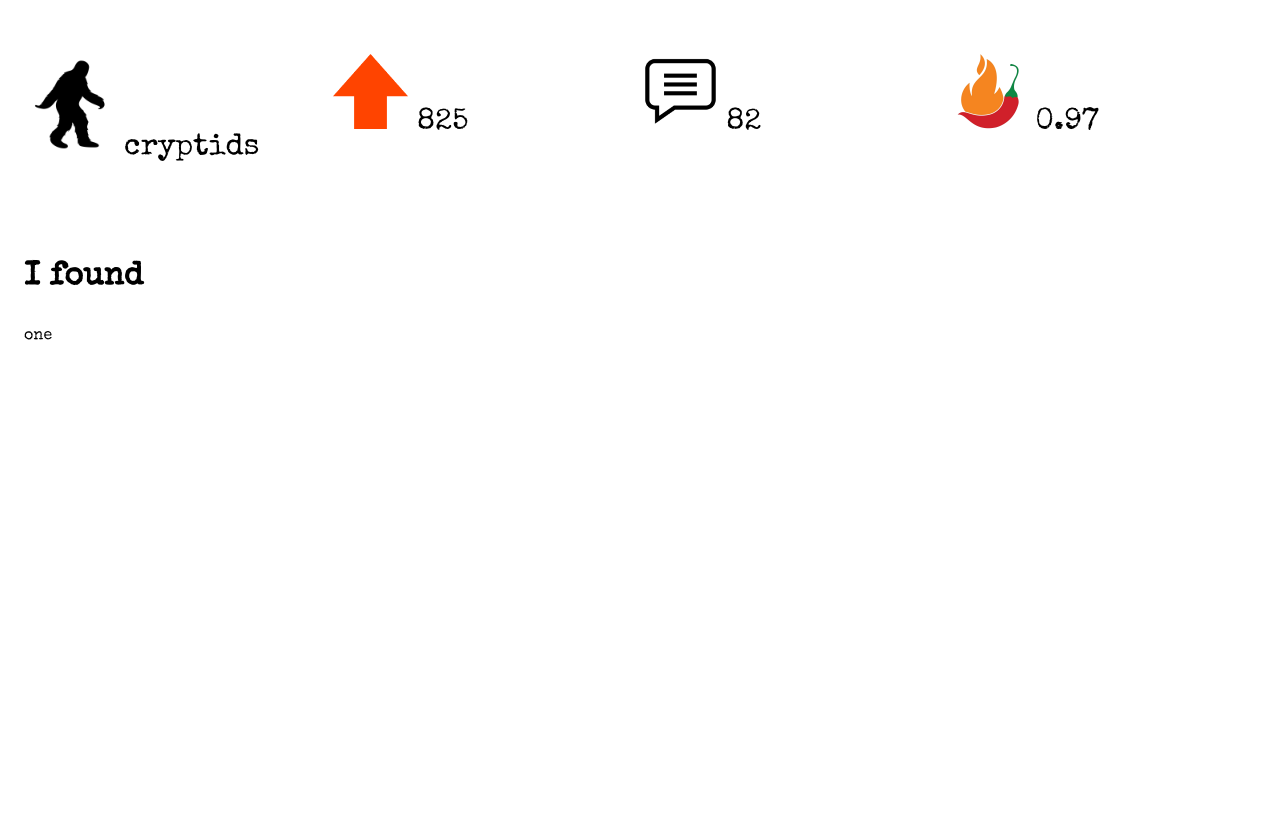
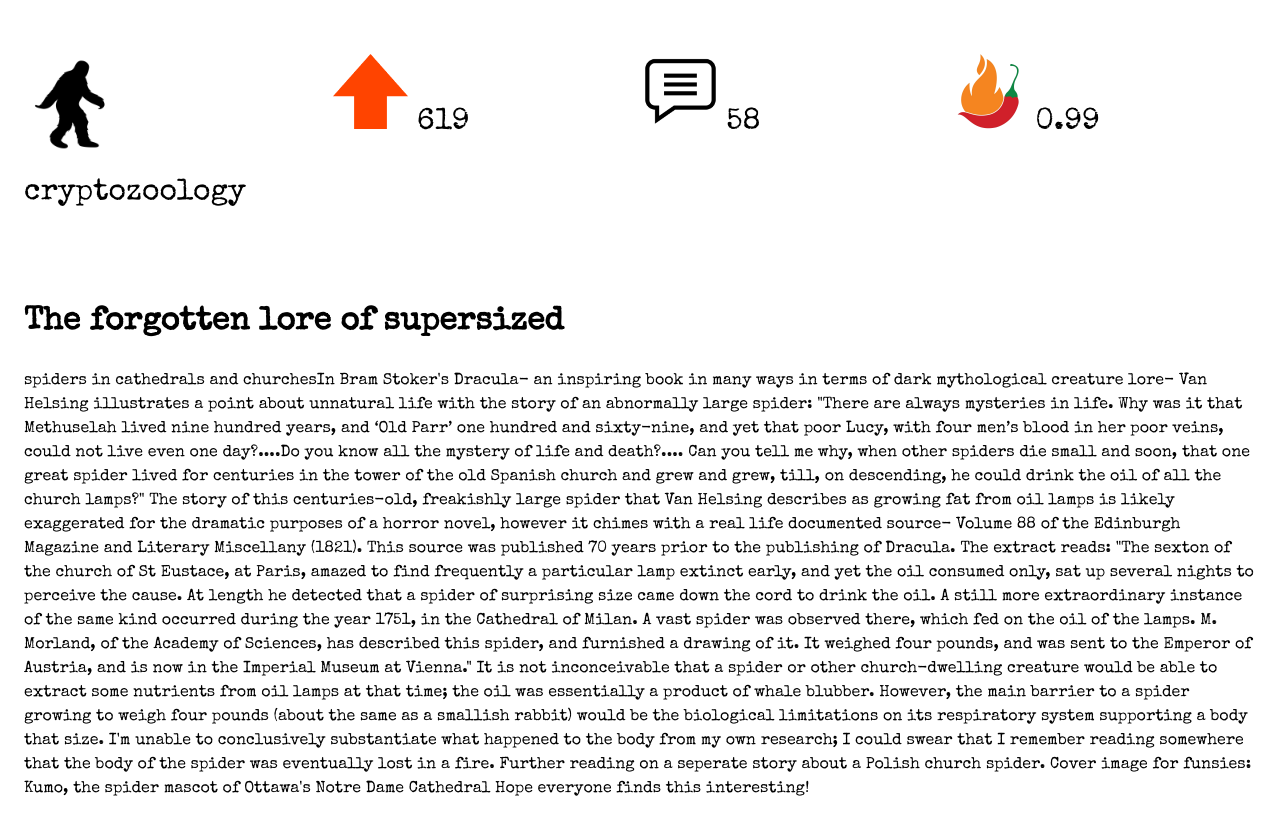
Before and after one commit to thisweekinredacted/thisweekinredacted.github.io, a Jekyll site: the page pages/top4.html, which Jekyll copies as it is, in a window 1280 px wide. Shown: the top 835 px of the page. Built offline with Jekyll 4.4.1, drawn with Linux system fonts in a browser that asks for light colours.

Commit message:
Update weekly pages

```diff
--- a/pages/top4.html
+++ b/pages/top4.html
@@ -8,14 +8,23 @@
     </head>
     <body>
         <div class="c-methods">
-            <p class="c-methods_bio"><img src="cryptozoology.png" width="100" height="100">cryptids</p>
-            <p class="c-methods_che"><img src="upvote.png" width="75" height="75"> 825</p>
-            <p class="c-methods_rad"><img src="comment.png" width="75" height="75"> 82</p>
-            <p class="c-methods_psy"><img src="spice.png" width="75" height="75"> 0.97</p>
+            <p class="c-methods_bio"><img src="cryptozoology.png" width="100" height="100">cryptozoology</p>
+            <p class="c-methods_che"><img src="upvote.png" width="75" height="75"> 619</p>
+            <p class="c-methods_rad"><img src="comment.png" width="75" height="75"> 58</p>
+            <p class="c-methods_psy"><img src="spice.png" width="75" height="75"> 0.99</p>
         </div>
         <div>
-            <h1>I found </h1>
-            <p>one</p>
+            <h1>The forgotten lore of supersized </h1>
+            <p>spiders in cathedrals and churchesIn Bram Stoker's Dracula-  an inspiring book in many ways in terms of dark mythological creature lore-  Van Helsing illustrates a point about unnatural life with the story of an abnormally large spider:
+"There are always mysteries in life. Why was it that Methuselah lived nine hundred years, and ‘Old Parr’ one hundred and sixty-nine, and yet that poor Lucy, with four men’s blood in her poor veins, could not live even one day?....Do you know all the mystery of life and death?.... Can you tell me why, when other spiders die small and soon, that one great spider lived for centuries in the tower of the old Spanish church and grew and grew, till, on descending, he could drink the oil of all the church lamps?"
+The story of this centuries-old, freakishly large spider that Van Helsing describes as growing fat from oil lamps is likely exaggerated for the dramatic purposes of a horror novel, however it chimes with a real life documented source- Volume 88 of the Edinburgh Magazine and Literary Miscellany (1821). This source was published 70 years prior to the publishing of Dracula.
+The extract reads:
+  "The sexton of the church of St Eustace, at Paris, amazed to find frequently a particular lamp extinct early, and yet the oil consumed only, sat up several nights to perceive the cause. At length he detected that a spider of surprising size came down the cord to drink the oil. A still more extraordinary instance of the same kind occurred during the year 1751, in the Cathedral of Milan. A vast spider was observed there, which fed on the oil of the lamps. M. Morland, of the Academy of Sciences, has described this spider, and furnished a drawing of it. It weighed four pounds, and was sent to the Emperor of Austria, and is now in the Imperial Museum at Vienna."
+It is not inconceivable that a spider or other church-dwelling creature would be able to extract some nutrients from oil lamps at that time; the oil was essentially a product of whale blubber. However, the main barrier to a spider growing to weigh four pounds (about the same as a smallish rabbit) would be the biological limitations on its respiratory system supporting a body that size.
+I'm unable to conclusively substantiate what happened to the body from my own research; I could swear that I remember reading somewhere that the body of the spider was eventually lost in a fire.
+Further reading on a seperate story about a Polish church spider.
+Cover image for funsies: Kumo, the spider mascot of Ottawa's Notre Dame Cathedral
+Hope everyone finds this interesting!</p>
         </div>
     </body>
     </html>
```
Also changed, not shown: _posts/2023-12-03-podcast-0.markdown (added, +14 -0 lines), pages/top1.html (+7 -6 lines), pages/top2.html (+5 -5 lines), pages/top3.html (+4 -4 lines).
